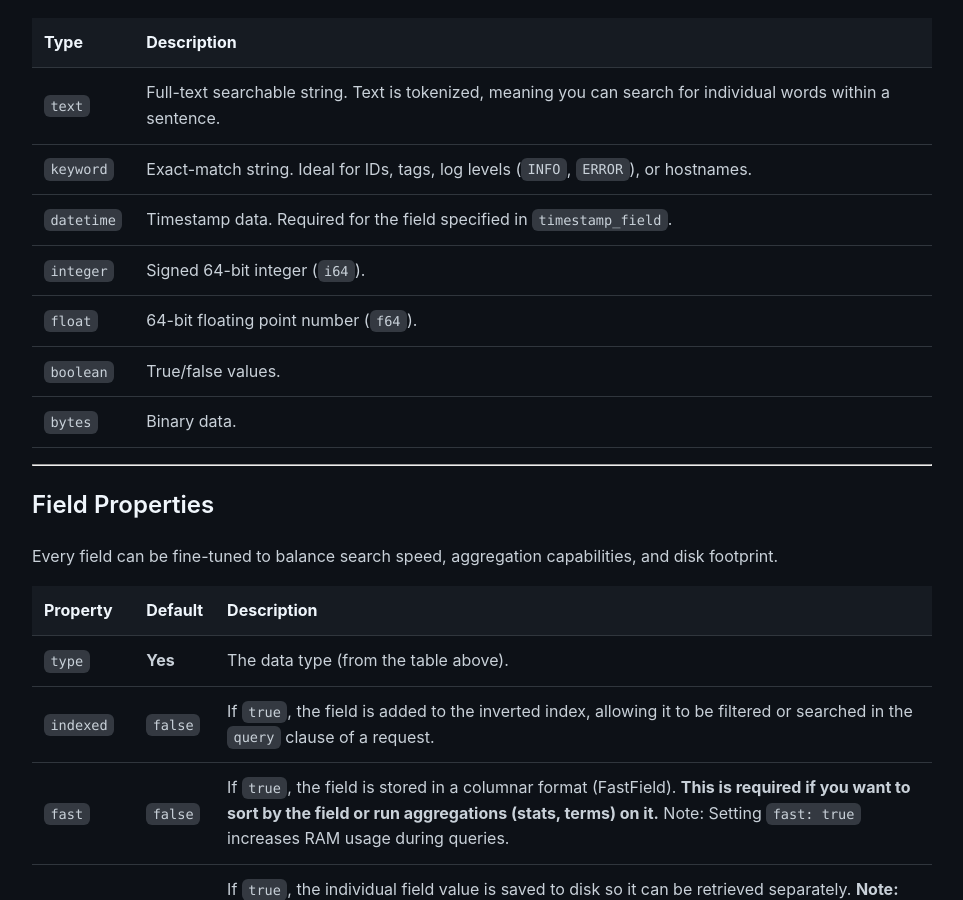
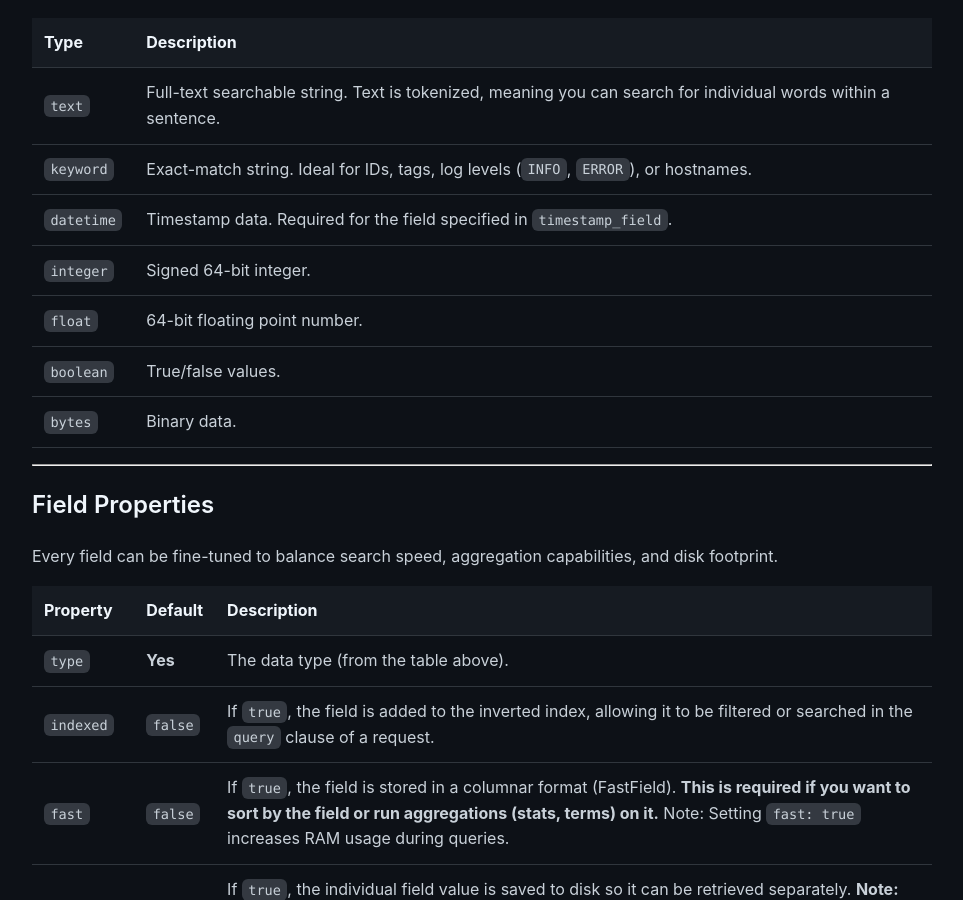
Before and after one commit to viljami/edgewit, a Jekyll site: the page built from docs/index_schema.md, in a window 1280 px wide and 900 px high, scrolled down 3253 px. Shown: the whole window, without its empty margins (158-1121 px from the left). Built offline with Jekyll 4.4.1, drawn with Linux system fonts in a browser that asks for light colours.

```diff
--- a/docs/index_schema.md
+++ b/docs/index_schema.md
@@ -108,8 +108,8 @@
 | `text`     | Full-text searchable string. Text is tokenized, meaning you can search for individual words within a sentence. |
 | `keyword`  | Exact-match string. Ideal for IDs, tags, log levels (`INFO`, `ERROR`), or hostnames.                           |
 | `datetime` | Timestamp data. Required for the field specified in `timestamp_field`.                                         |
-| `integer`  | Signed 64-bit integer (`i64`).                                                                                 |
-| `float`    | 64-bit floating point number (`f64`).                                                                          |
+| `integer`  | Signed 64-bit integer.                                                                                         |
+| `float`    | 64-bit floating point number.                                                                                  |
 | `boolean`  | True/false values.                                                                                             |
 | `bytes`    | Binary data.                                                                                                   |
 
```
Also changed, not shown: .github/workflows/docker.yml.
